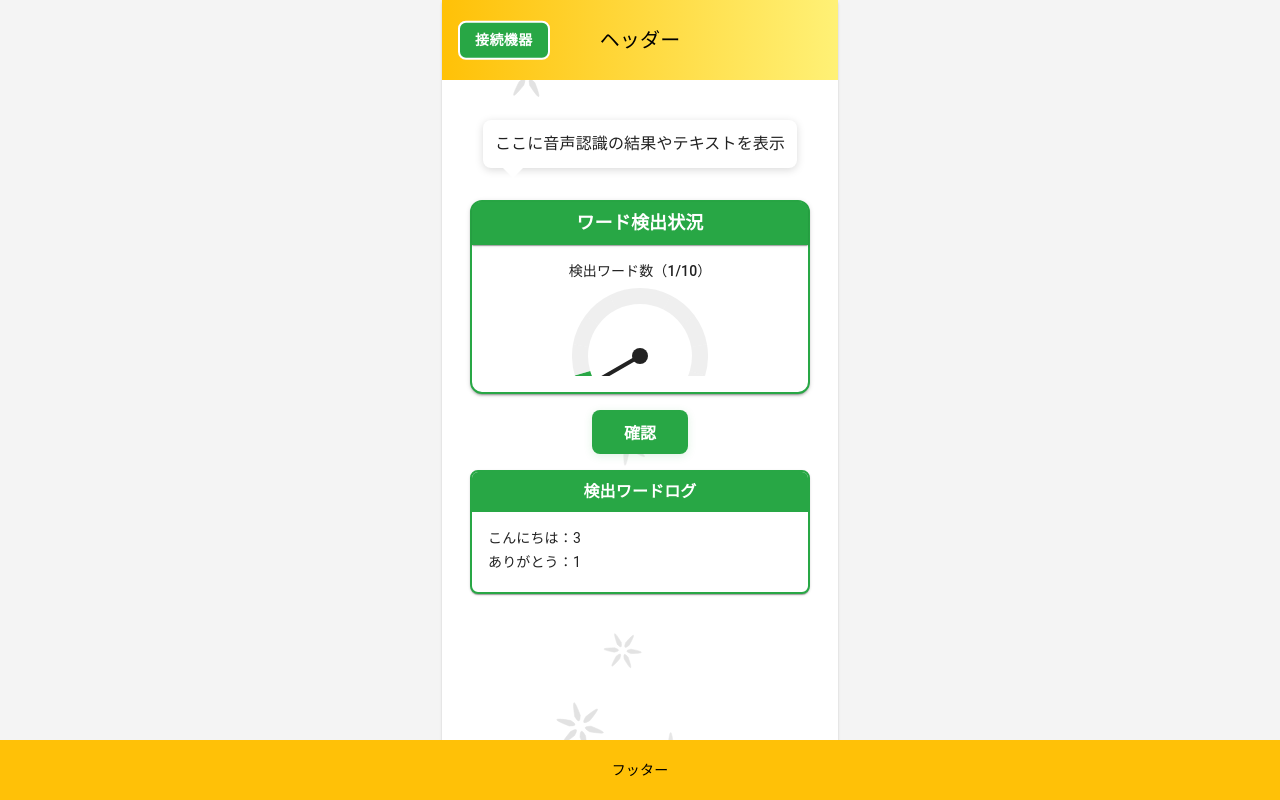
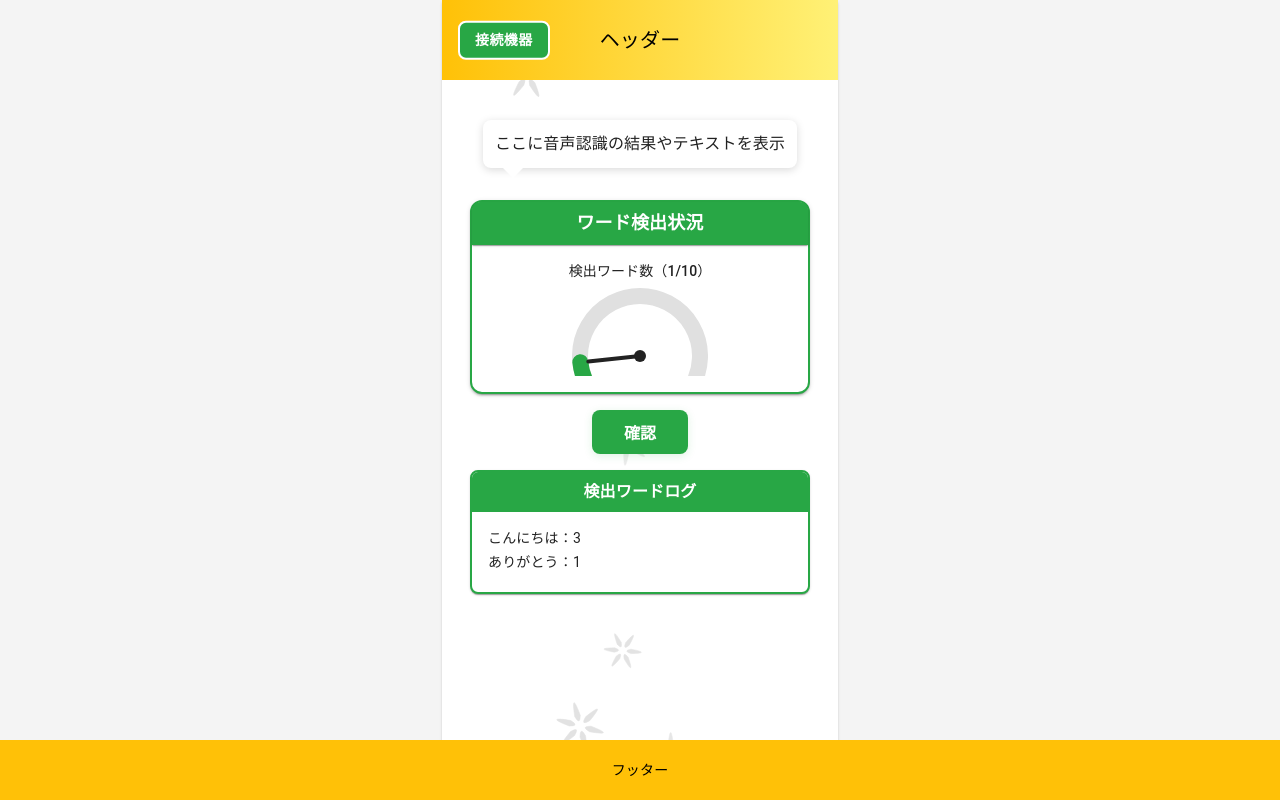
Before and after one commit to ice28992/WIMC2025-c-web, a Next.js app in the folder frontend/: page / in a window 1280 px wide. Built offline with nearby package versions, Linux system fonts and the light colour scheme; a web font is replaced by a local one.

Commit message:
feat:デザインを一新

```diff
--- a/frontend/src/components/ui/dangerMeter.tsx
+++ b/frontend/src/components/ui/dangerMeter.tsx
@@ -7,24 +7,18 @@ type DangerMeterProps = {
 };
 
 export default function DangerMeter({ level }: DangerMeterProps) {
-  // 10段階の色（緑→黄→赤）
-  const colors = [
-    "#28a745", "#43a047", "#7cb342", "#cddc39", "#ffeb3b",
-    "#ffc107", "#ff9800", "#ff5722", "#e53935", "#b71c1c"
-  ];
-
-  // メーターの半径・サイズ
   const radius = 60;
   const strokeWidth = 16;
   const center = radius + strokeWidth / 2;
-  const meterRadius = radius;
-  const startAngle = -120; // 左端
-  const endAngle = 120;    // 右端
 
-  // 1目盛りあたりの角度
-  const step = (endAngle - startAngle) / 9;
+  // 角度設定（半円：-120°〜120°）
+  const startAngle = -120;
+  const endAngle = 120;
 
-  // 角度を座標に変換
+  // level(1〜10) を角度に変換
+  const angle = startAngle + ((endAngle - startAngle) * (level / 10));
+
+  // 座標変換関数
   const polarToCartesian = (angle: number, r: number) => {
     const rad = (angle - 90) * Math.PI / 180;
     return {
@@ -33,50 +27,55 @@ export default function DangerMeter({ level }: DangerMeterProps) {
     };
   };
 
-  // SVGアーク生成
-  const arcs = Array.from({ length: 10 }).map((_, i) => {
-    const arcStart = startAngle + step * i - step / 2;
-    const arcEnd = startAngle + step * i + step / 2;
-    const start = polarToCartesian(arcStart, meterRadius);
-    const end = polarToCartesian(arcEnd, meterRadius);
-    const largeArcFlag = 0;
-    const pathData = `
-      M ${start.x} ${start.y}
-      A ${meterRadius} ${meterRadius} 0 ${largeArcFlag} 1 ${end.x} ${end.y}
+  // 弧を描画する関数
+  const describeArc = (start: number, end: number, r: number) => {
+    const startPos = polarToCartesian(start, r);
+    const endPos = polarToCartesian(end, r);
+    const largeArcFlag = end - start <= 180 ? 0 : 1;
+    return `
+      M ${startPos.x} ${startPos.y}
+      A ${r} ${r} 0 ${largeArcFlag} 1 ${endPos.x} ${endPos.y}
     `;
-    return (
-      <path
-        key={i}
-        d={pathData}
-        stroke={i < level ? colors[i] : "#e0e0e0"}
-        strokeWidth={strokeWidth}
-        fill="none"
-        opacity={i < level ? 1 : 0.5}
-      />
-    );
-  });
+  };
 
-  // 針の位置
-  const needleAngle = startAngle + step * (level - 1);
-  const needleEnd = polarToCartesian(needleAngle, meterRadius - 8);
+  // 背景弧（全体）
+  const backgroundArc = describeArc(startAngle, endAngle, radius);
+  // 値に応じた前景弧
+  const valueArc = describeArc(startAngle, angle, radius);
+
+  // 針の先端座標
+  const needleEnd = polarToCartesian(angle, radius - 8);
+
+  // レベルに応じた色（緑→赤）
+  const colors = [
+    "#28a745", "#43a047", "#7cb342", "#cddc39", "#ffeb3b",
+    "#ffc107", "#ff9800", "#ff5722", "#e53935", "#b71c1c"
+  ];
+  const levelColor = colors[Math.min(level - 1, 9)] || "#28a745";
 
   return (
-    <Box
-      sx={{
-        textAlign: "center",
-        py: 2,
-        position: "relative",
-        zIndex: 1, // 追加：背景より前面に表示
-      }}
-    >
+    <Box sx={{ textAlign: "center", py: 2 }}>
       <Typography variant="subtitle2" gutterBottom>
         検出ワード数（{level}/10）
       </Typography>
-      <Box sx={{ display: "flex", justifyContent: "center", position: "relative", zIndex: 1 }}>
-        <svg width={center * 2} height={center + 20} style={{ position: "relative", zIndex: 1 }}>
-          {/* メーター本体 */}
-          {arcs}
-          {/* 針 */}
+      <Box sx={{ display: "flex", justifyContent: "center" }}>
+        <svg width={center * 2} height={center + 20}>
+          {/* 背景ゲージ */}
+          <path
+            d={backgroundArc}
+            stroke="#e0e0e0"
+            strokeWidth={strokeWidth}
+            fill="none"
+          />
+          {/* 値ゲージ（色＆長さがレベルに応じて変わる） */}
+          <path
+            d={valueArc}
+            stroke={levelColor}
+            strokeWidth={strokeWidth}
+            fill="none"
+            strokeLinecap="round"
+          />
+          {/* 針（角度がレベルに応じて変わる） */}
           <line
             x1={center}
             y1={center}
@@ -87,12 +86,7 @@ export default function DangerMeter({ level }: DangerMeterProps) {
             strokeLinecap="round"
           />
           {/* 中心円 */}
-          <circle
-            cx={center}
-            cy={center}
-            r={8}
-            fill="#222"
-          />
+          <circle cx={center} cy={center} r={6} fill="#222" />
         </svg>
       </Box>
     </Box>
```
